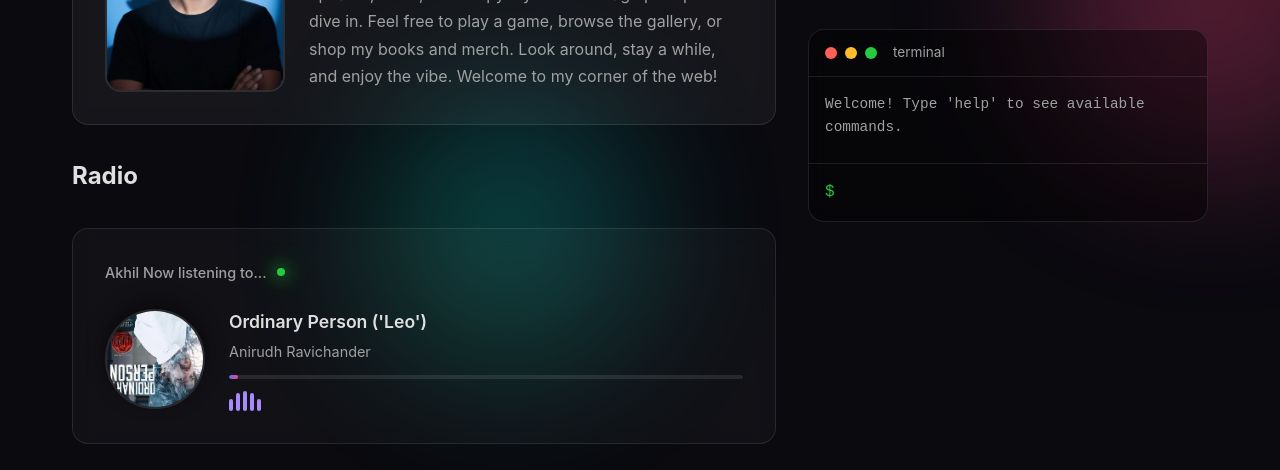
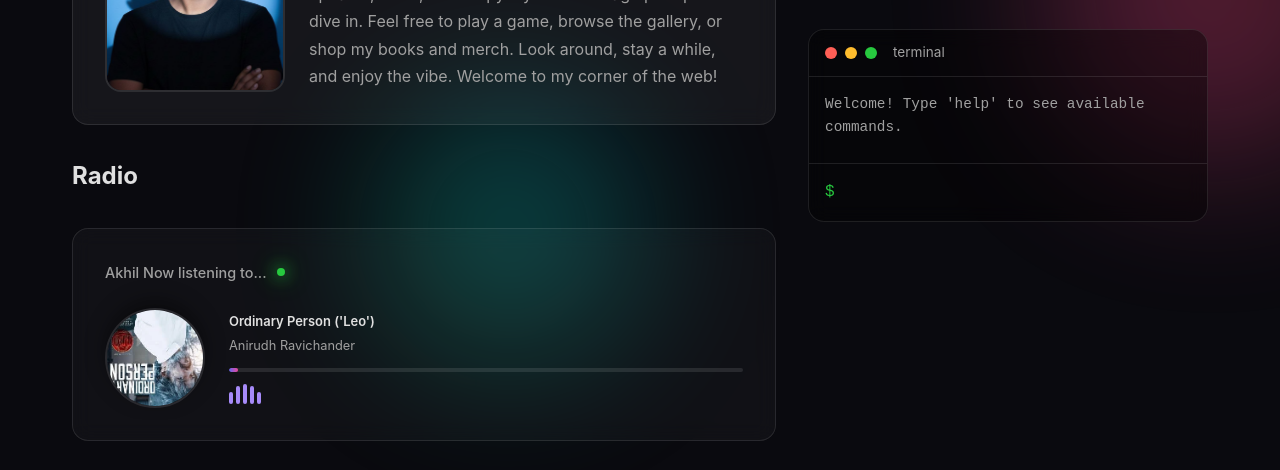
Before and after one commit to akhilbaiju/akhilbaiju.github.io, a plain HTML site: page index.html in a window 1280 px wide. Shown: the part 496-966 px from the top of the page. Drawn offline with nearby package versions, Linux system fonts and the light colour scheme; no server answers.

Commit message:
Reduce font sizes for song title and artist

```diff
--- a/styles.css
+++ b/styles.css
@@ -232,7 +232,7 @@ body {
 }
 
 .song-title {
-    font-size: 1.1rem;
+    font-size: 0.81rem;
     margin-bottom: 0.25rem;
     color: var(--text-primary);
     font-weight: 600;
@@ -242,7 +242,7 @@ body {
 }
 
 .song-artist {
-    font-size: 0.9rem;
+    font-size: 0.8rem;
     color: var(--text-secondary);
     margin-bottom: 0.75rem;
     white-space: nowrap;
```
